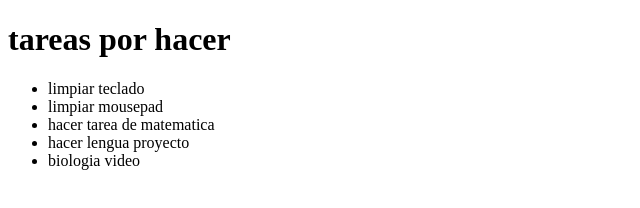
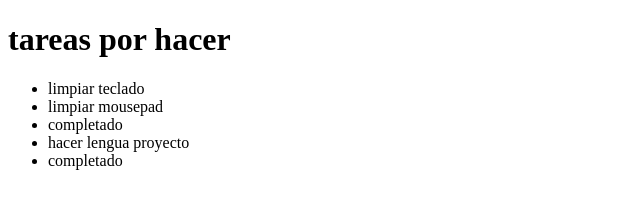
Before and after one commit to chisitomortadela/tareas-html, a plain HTML site: page index.html in a window 1280 px wide. Shown: the whole page, without its empty margins (0-640 px from the left). Drawn offline with Linux system fonts and the light colour scheme.

Commit message:
marco tareas completadas

```diff
--- a/index.html
+++ b/index.html
@@ -13,9 +13,9 @@
     <ul>
         <li>limpiar teclado</li>
         <li>limpiar mousepad</li>
-        <li>hacer tarea de matematica</li>
+        <li>completado</li>
         <li>hacer lengua proyecto</li>
-        <li>biologia video</li>
+        <li>completado</li>
     </ul>
 </body>
 </html>
```
